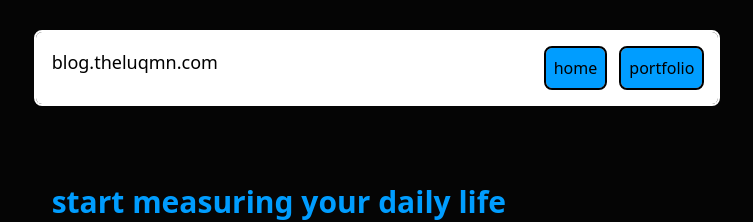
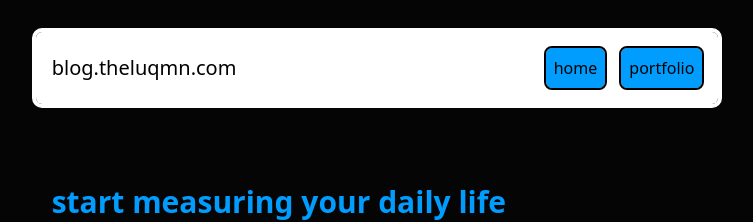
Before and after one commit to theluqmn/blog, a Jekyll site: the page built from wisdom/2025-08-15-measure-yourself-daily.md, in a window 1280 px wide. Shown: the top 222 px of the page, without its empty margins (263-1016 px from the left). Built offline with Jekyll 4.4.1, drawn with Linux system fonts in a browser that asks for light colours; nearby versions of some CDN libraries.

Commit message:
final commit for navbar

```diff
--- a/_layouts/post.html
+++ b/_layouts/post.html
@@ -23,8 +23,8 @@
     <body class="bg-[rgb(5,5,5)]">
         <main class="p-4 md:p-8 w-full h-full flex flex-col gap-16 md:w-7/12 mx-auto">
             <!--navbar-->
-            <div class="p-4 w-full flex flex-row justify-between bg-white rounded-md outline outline-2 outline-white">
-                <p class="text-[rgb(0,0,0)] text-lg text-bold">blog.theluqmn.com</h1>
+            <div class="p-4 w-full flex flex-row justify-between items-center bg-white rounded-md outline outline-4 outline-white">
+                <p class="text-black text-xl text-bold">blog.theluqmn.com</h1>
 
                 <div class="flex flex-row gap-4">
                     <a class="p-2 text-black bg-[rgb(0,157,255)] rounded-md outline outline-2 outline-black" href="https://blog.theluqmn.com/">home</a>
```
